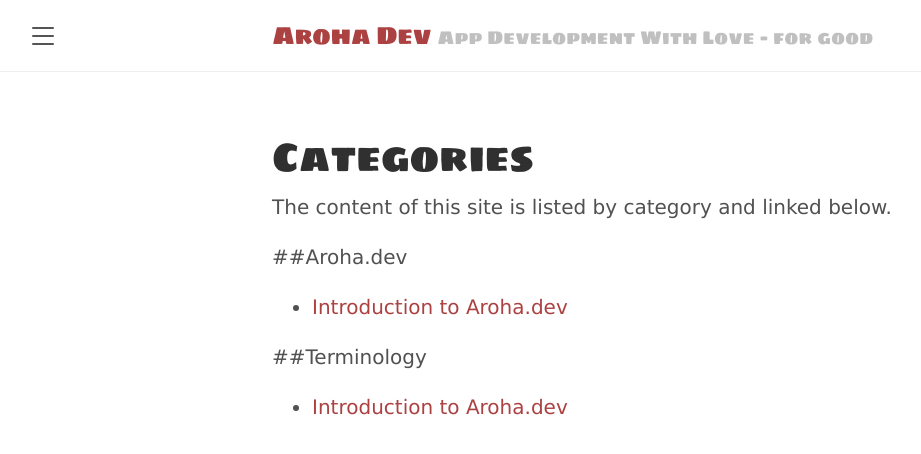
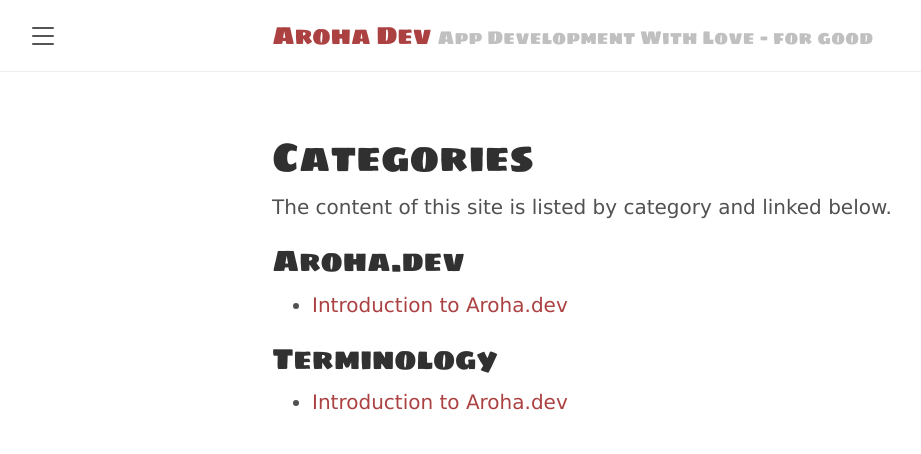
Before and after one commit to tracyjordan/tracyjordan.github.io, a Jekyll site: the page built from categories.md, in a window 1280 px wide. Shown: the top 454 px of the page, without its empty margins (8-929 px from the left). Built offline with Jekyll 4.4.1, drawn with Linux system fonts in a browser that asks for light colours.

```diff
--- a/categories.md
+++ b/categories.md
@@ -5,7 +5,7 @@ title: Categories
 
 The content of this site is listed by category and linked below.
 
-##Aroha.dev
+<h2>Aroha.dev</h2>
 
  <ul>
  {% assign sorted_posts = (site.categories.['aroha'] | sort: 'title') %}
@@ -16,7 +16,7 @@ The content of this site is listed by category and linked below.
 {% endfor %}
 </ul>
 
-##Terminology
+<h2>Terminology</h2>
 
  <ul>
  {% assign sorted_posts = (site.categories.['terminology'] | sort: 'title') %}
```
